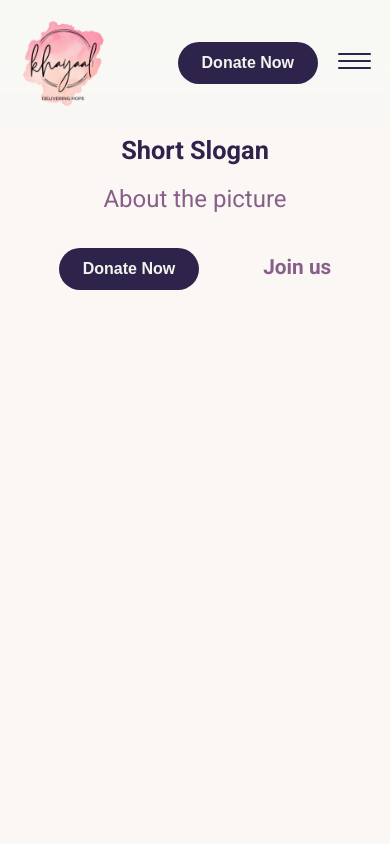
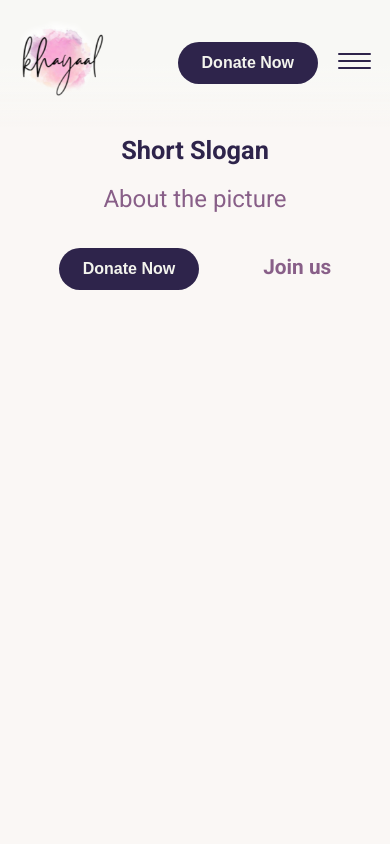
Before and after one commit to roshan1999/react-khayaal, a React (Create React App) app: page / in a window 390 px wide. Shown: the top 844 px of the page. Built offline with nearby package versions, Linux system fonts and the light colour scheme; some icons are missing.

Commit message:
logo updated

```diff
--- a/src/Layout/LogoBox/LogoBox.css
+++ b/src/Layout/LogoBox/LogoBox.css
@@ -2,22 +2,23 @@
   position: fixed;
   width: 13rem;
   height: 13rem;
-  left: 1vw;
+  top: 1vw;
+  left: 2vw;
   z-index: 999;
 }
 
 @media (max-width: 674px) {
   .logoBox {
-    width: 10rem;
-    height: 10rem;
+    top: 5.5vw;
+    left: 5vw;
+  }
+  .logoBox img {
+    width: 50%;
   }
 }
 
 @media (max-width: 475px) {
-  .logoBox {
-    top: 0rem;
-    left: 0rem;
-    width: 8rem;
-    height: 8rem;
+  .logoBox img {
+    width: 40%;
   }
 }
--- a/src/Layout/LogoBox/LogoBox.jsx
+++ b/src/Layout/LogoBox/LogoBox.jsx
@@ -1,11 +1,11 @@
 import React from 'react';
-import KhayaalLogo from '../../assets/khayaal_logo.png';
+import KhayaalLogo from '../../assets/Logo/khayaal_logo.png';
 import './LogoBox.css';
 
 export default function LogoBox() {
     return (
         <div className='logoBox'>
-            <img src={KhayaalLogo} width="100%"/>
+            <img src={KhayaalLogo} width="70%"/>
         </div>
     );
 };
```
Also changed, not shown: src/assets/Logo/khayaal_logo.png (added).
